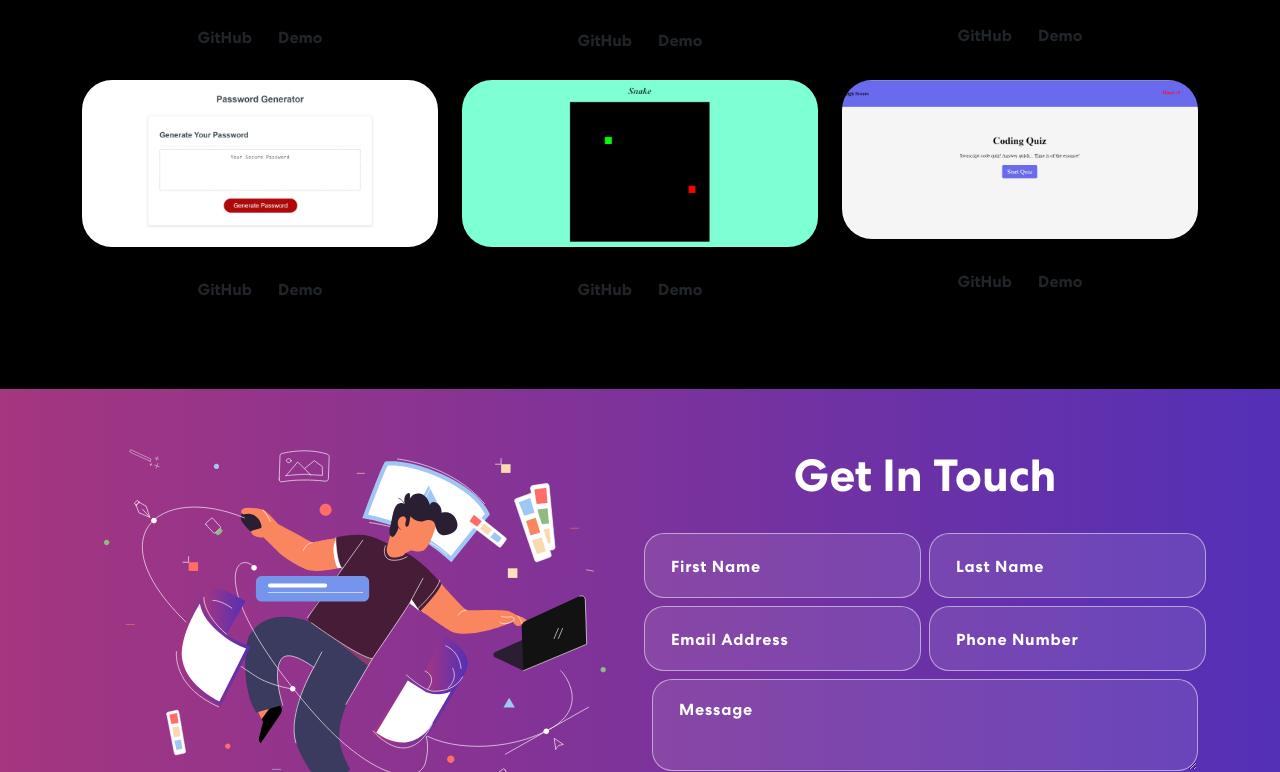
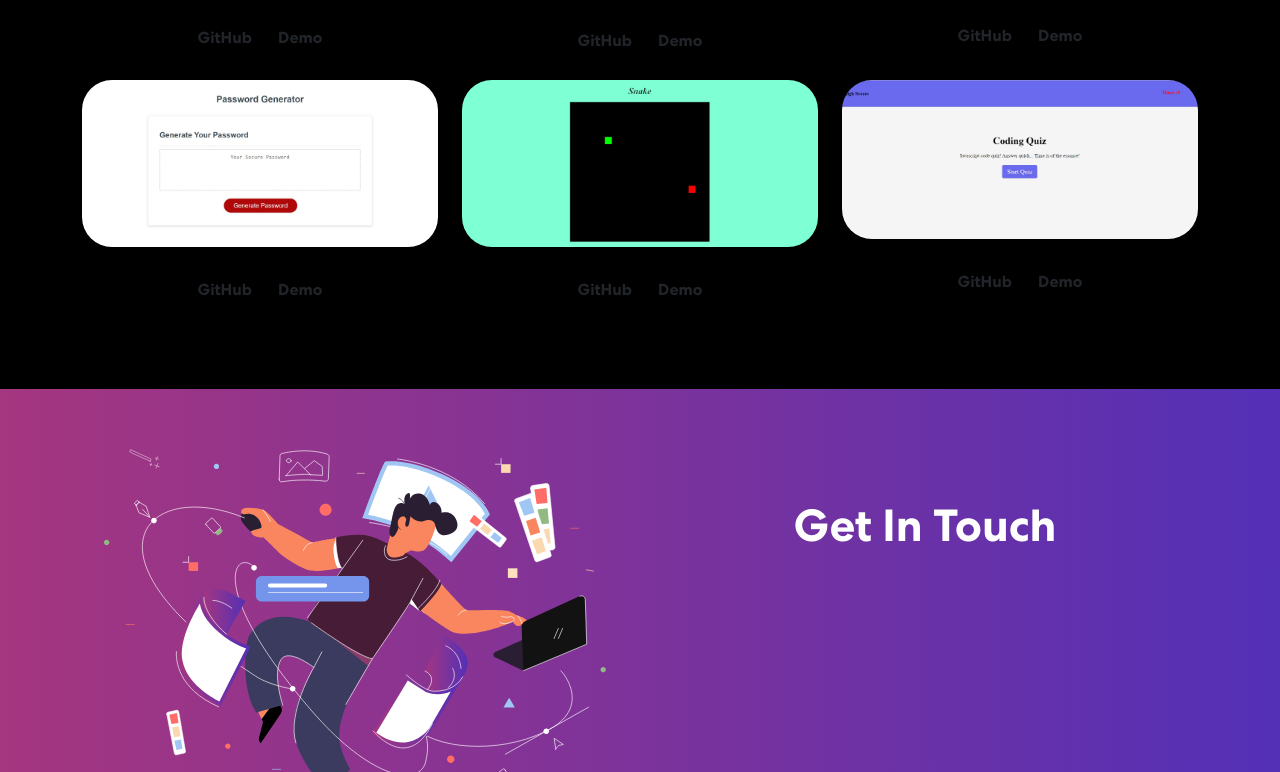
Before and after one commit to Ahsan-Zaidi/react-profile, a React (Create React App) app: page / in a window 1280 px wide. Shown: the part 2028-2800 px from the top of the page. Built offline with nearby package versions, Linux system fonts and the light colour scheme.

Commit message:
footer change

```diff
--- a/src/App.css
+++ b/src/App.css
@@ -501,73 +501,20 @@ nav.navbar .navbar-toggler[aria-expanded="true"] .navbar-toggler-icon {
 .contact img {
   width: 92%;
 }
+
 .contact h2 {
 	font-size: 45px;
 	font-weight: 700;
-  margin-bottom: 30px;
-}
-.contact form input, .contact form textarea {
-  width: 100%;
-  background: rgba(255, 255, 255, 0.1);
-  border: 1px solid rgba(255, 255, 255, 0.5);
-  border-radius: 20px;
-  color: #fff;
-  margin: 0 0 8px 0;
-  padding: 18px 26px;
-  font-weight: 500;
-  font-size: 18px;
-  letter-spacing: 0.8px;
-  transition: 0.3s ease-in-out;
-}
-.contact form input:focus, .contact form textarea:focus {
-  background: rgba(255, 255, 255, 1);
-  color: #121212;
-}
-.contact form input::placeholder, .contact form textarea::placeholder {
-  font-size: 16px;
-  font-weight: 400;
-  color: #fff;
-}
-.contact form input:focus::placeholder, .contact form textarea:focus::placeholder {
-  color: #121212;
-  opacity: 0.8;
-}
-.contact form button {
-  font-weight: 700;
-  color: #000;
-  background-color: #fff;
-  padding: 14px 48px;
-  font-size: 18px;
-  margin-top: 25px;
-  border-radius: 0;
-  position: relative;
-  transition: 0.3s ease-in-out;
-}
-.contact form button span {
-  z-index: 1;
-  position: relative;
-}
-.contact form button:hover {
-  color: #fff;
-}
-.contact form button::before {
-  content: "";
-  background: #121212;
-  width: 0;
-  height: 100%;
-  position: absolute;
-  top: 0;
-  left: 0;
-  z-index: 0;
-  transition: 0.3s ease-in-out;
-}
-.contact form button:hover::before {
-  width: 100%;
+  margin-bottom: 5px;
+  margin-top: 50px;
 }
 
-.footer img {
-  width: 26%;
+/* Footer styles */
+
+.footer {
+  margin-top: 10px;
 }
+
 .footer p {
   font-weight: 400;
   font-size: 14px;
@@ -578,6 +525,7 @@ nav.navbar .navbar-toggler[aria-expanded="true"] .navbar-toggler-icon {
 
 .social-icon {
   margin-top: 15px;
+  align-items: center;
 }
 
 .App {
--- a/src/components/Banner.js
+++ b/src/components/Banner.js
@@ -48,7 +48,7 @@ export const Banner = () => {
                         <span className="tagline">Welcome to my portfolio</span>
                         <h1>{`Hi I'm Ahsan a `}<span className="wrap">{text}</span></h1>
                         <p>Lorem ipsum dolor sit amet, consectetur adipiscing elit, sed do eiusmod tempor incididunt ut labore et dolore magna aliqua. Ut enim ad minim veniam, quis nostrud exercitation ullamco laboris nisi ut aliquip ex ea commodo consequat. Duis aute irure dolor in reprehenderit in voluptate velit esse cillum dolore eu fugiat nulla pariatur. Excepteur sint occaecat cupidatat non proident, sunt in culpa qui officia deserunt mollit anim id est laborum.</p>
-                        <button onClick={() => console.log('connect')}>Let's Connect <ArrowRightCircle size={25}/></button>
+                        <button href="connect">Let's Connect <ArrowRightCircle size={25}/></button>
                     </Col>
                     <Col xs={12} md={6} xl={5}>
                         <img src={headerImg} alt="Header Img" />
--- a/src/components/Contact.js
+++ b/src/components/Contact.js
@@ -1,47 +1,7 @@
-import { useState } from 'react';
 import { Container, Row, Col } from 'react-bootstrap';
 import contactImg from '../assets/img/contact-img.svg';
 
 export const Contact = () => {
-    const formInitialDetails = {
-        firstName: '',
-        lastName: '',
-        email: '',
-        phone: '',
-        message: ''
-    }
-
-    const [formDetails, setFormDetails] = useState(formInitialDetails);
-    const [buttonText, setButtonText] = useState('Send');
-    const [status, setStatus] = useState({});
-
-    const onFormUpdate = (category, value) => {
-        setFormDetails({
-            ...formDetails,
-            [category]: value
-        })
-    }
-
-    const handleSubmit = async (e) => {
-        e.preventDefault();
-        setButtonText('Sending...');
-        let response = await fetch("http://localhost:5000/contact", {
-            method: "POST",
-            headers: {
-                "Content-Type": "Application/json;charset=utf-8",
-            },
-            body: JSON.stringify(formDetails),
-        });
-        setButtonText("Send");
-        let result = response.json();
-        setFormDetails(formInitialDetails);
-        if (result.code === 200) {
-            setStatus({ success: true, message: 'Message Sent Successfully' })
-        } else {
-            setStatus({ success: false, message: 'Something Went Wrong, try again later' })
-        }
-    };
-
     return (
         <section className='contact' id="connect">
             <Container className="align-items-center">
@@ -51,32 +11,6 @@ export const Contact = () => {
                     </Col>
                     <Col md={6}>
                         <h2>Get In Touch</h2>
-                        <form onSubmit={handleSubmit}>
-                            <Row>
-                                <Col sm={6} className="px-1">
-                                    <input type="text" value={formDetails.firstName} placeholder="First Name" onChange={(e) => onFormUpdate('firstName', e.target.value)} />
-                                </Col>
-                                <Col sm={6} className="px-1">
-                                    <input type="text" value={formDetails.lastName} placeholder="Last Name" onChange={(e) => onFormUpdate('lastName', e.target.value)} />
-                                </Col>
-                                <Col sm={6} className="px-1">
-                                    <input type="email" value={formDetails.email} placeholder="Email Address" onChange={(e) => onFormUpdate('email', e.target.value)} />
-                                </Col>
-                                <Col sm={6} className="px-1">
-                                    <input type="tel" value={formDetails.phone} placeholder="Phone Number" onChange={(e) => onFormUpdate('phone', e.target.value)} />
-                                </Col>
-                                <Col>
-                                    <textarea row="6" value={formDetails.message} placeholder="Message" onChange={(e) => onFormUpdate('message', e.target.value)} />
-                                    <button type="submit"><span>{buttonText}</span></button>
-                                </Col>
-                                {
-                                    status.message &&
-                                    <Col>
-                                        <p className={status.success === false ? "danger" : "success"}>{status.message}</p>
-                                    </Col>
-                                }
-                            </Row>
-                        </form>
                     </Col>
                 </Row>
             </Container>
--- a/src/components/Footer.js
+++ b/src/components/Footer.js
@@ -1,5 +1,4 @@
-import { Container, Row, Col } from "react-bootstrap";
-import logo from "../assets/img/logo.svg";
+import { Container } from "react-bootstrap";
 import navIcon1 from "../assets/img/nav-icon1.svg";
 import navIcon2 from "../assets/img/nav-icon2.svg";
 import navIcon3 from "../assets/img/nav-icon3.svg";
@@ -8,19 +7,12 @@ export const Footer = () => {
   return (
     <footer className="footer">
       <Container>
-        <Row className="align-items-center">
-          <Col size={12} sm={6}>
-            <img src={logo} alt="Logo" />
-          </Col>
-          <Col size={12} sm={6} className="text-center text-sm-end">
             <div className="social-icon">
               <a href="https://www.linkedin.com/in/ahsan-zaidi-25641b254/" target="__blank" rel="noreferrer"><img src={navIcon1} alt="Icon" /></a>
               <a href="https://github.com/Ahsan-Zaidi" target="__blank" rel="noreferrer"><img src={navIcon2} alt="Icon" /></a>
               <a href="https://www.instagram.com/" target="__blank" rel="noreferrer"><img src={navIcon3} alt="Icon" /></a>
             </div>
             <p>Copyright 2022. All Rights Reserved</p>
-          </Col>
-        </Row>
       </Container>
     </footer>
   )
```
